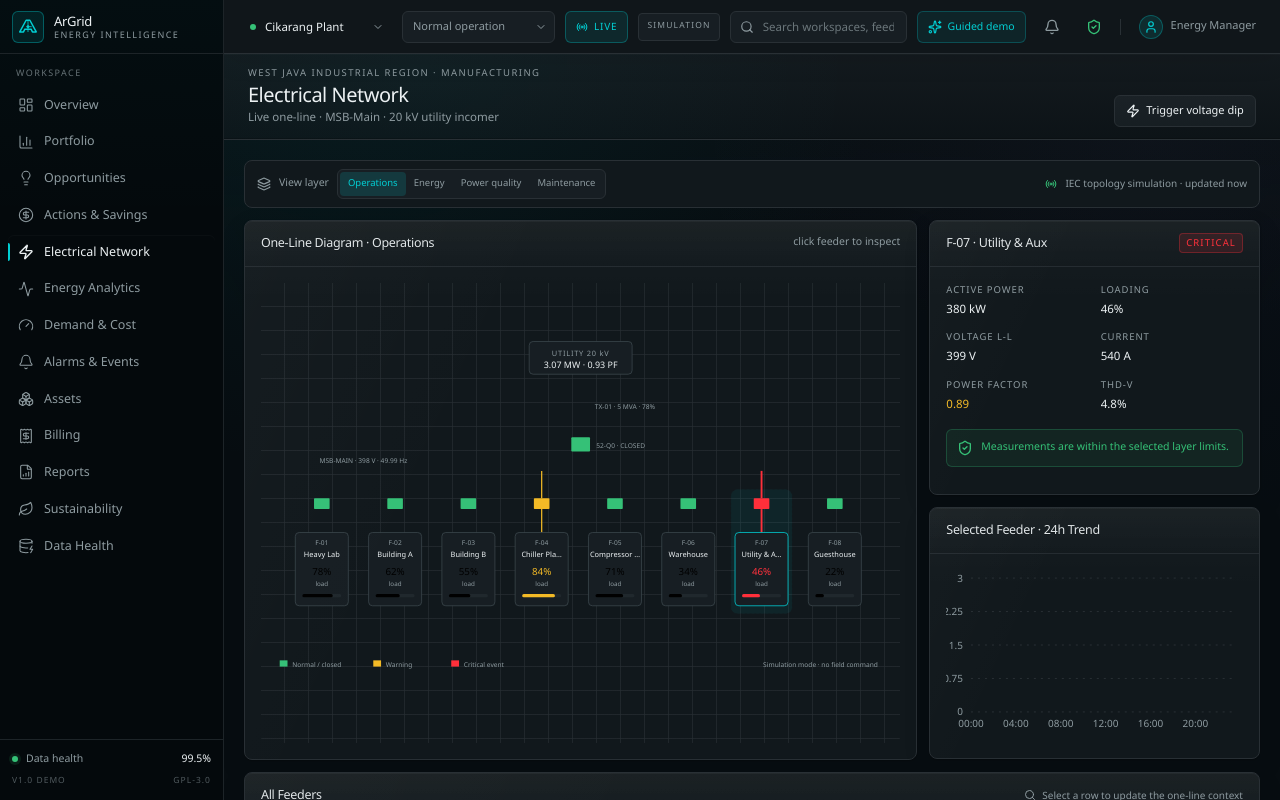
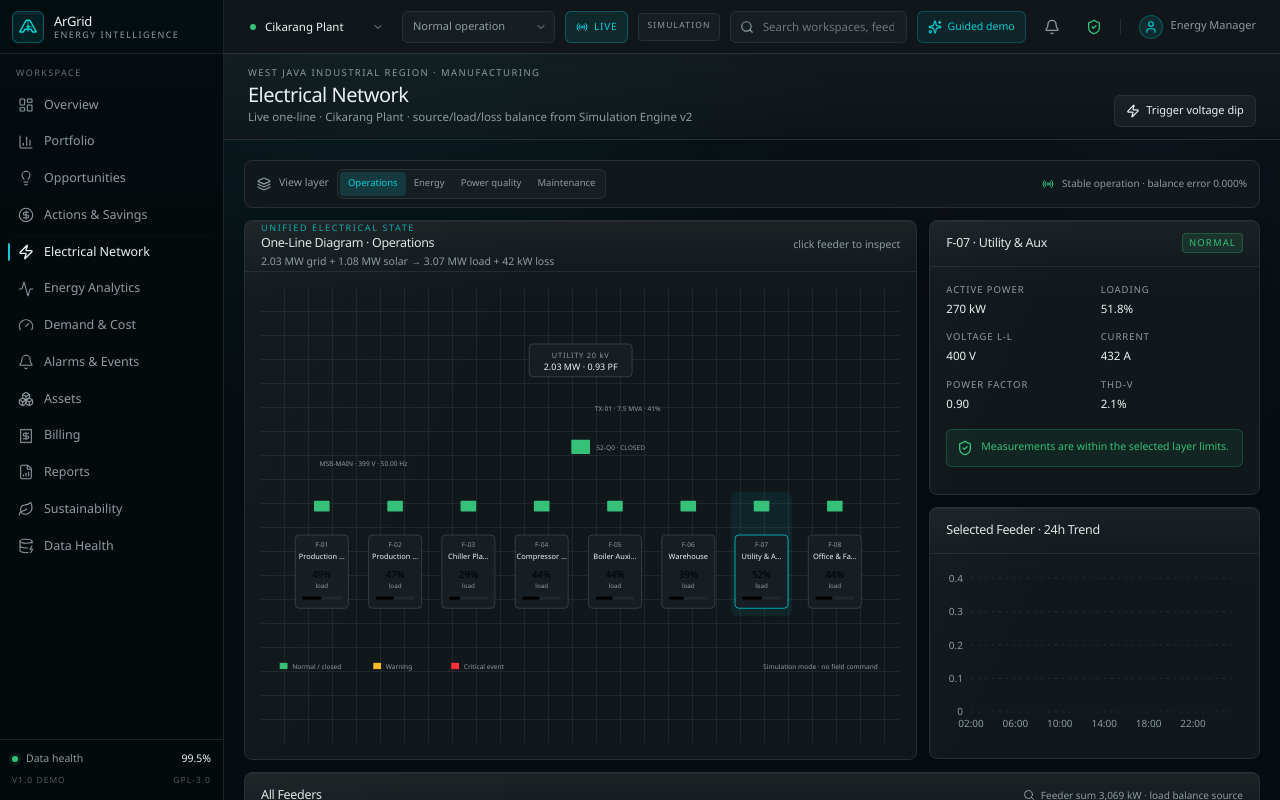
Before and after one commit to masarray/argrid-energy-management, a React (Vite) app: page /#/electrical in a window 1280 px wide. Built offline with nearby package versions, Linux system fonts and the light colour scheme.

Commit message:
Connect electrical one-line to simulation engine balance

```diff
--- a/src/routes/electrical.tsx
+++ b/src/routes/electrical.tsx
@@ -1,10 +1,10 @@
 import { createFileRoute } from "@tanstack/react-router";
 import { useMemo, useState } from "react";
-import { Activity, CircleAlert, Layers3, Radio, Search, ShieldCheck, Zap } from "lucide-react";
+import { CircleAlert, Layers3, Radio, Search, ShieldCheck, Zap } from "lucide-react";
 import { CartesianGrid, Line, LineChart, ResponsiveContainer, Tooltip, XAxis, YAxis } from "recharts";
 import { AppShell } from "@/components/app-shell";
 import { Panel, StatusPill } from "@/components/argrid-ui";
-import { feeders, fmtNum, powerFlow24h } from "@/lib/argrid-data";
+import { fmtNum } from "@/lib/argrid-data";
 import { useSimulation } from "@/lib/simulation";
 
 export const Route = createFileRoute("/electrical")({ component: ElectricalNetwork });
@@ -13,64 +13,66 @@ type Layer = "Operations" | "Energy" | "Power quality" | "Maintenance";
 const axis = { stroke: "var(--color-muted-foreground)", fontSize: 10, tickLine: false, axisLine: false };
 
 function ElectricalNetwork() {
-  const { metrics, scenario, setScenario, tick } = useSimulation();
+  const { metrics, scenario, scenarioState, setScenario, feeders, historian24h, site } = useSimulation();
   const [selectedId, setSelectedId] = useState("F-07");
   const [layer, setLayer] = useState<Layer>("Operations");
   const selected = feeders.find((feeder) => feeder.id === selectedId) ?? feeders[0];
   const totalKW = feeders.reduce((sum, feeder) => sum + feeder.kw, 0);
-  const voltageDip = scenario === "voltage-dip";
-  const selectedStatus = voltageDip && selected.id === "F-07" ? "critical" : selected.status;
-  const selectedVoltage = voltageDip && selected.id === "F-07" ? 328 : 398 + Math.sin(tick / 4) * 1.4;
-  const selectedPF = selected.id === "F-07" ? metrics.powerFactor - 0.04 : metrics.powerFactor;
-  const chartData = useMemo(() => powerFlow24h.map((point, index) => ({ ...point, load: +(point.load * (selected.kw / 860) + Math.sin((index + tick) / 8) * .03).toFixed(2) })), [selected.kw, tick]);
+  const voltageEvent = scenario === "voltage-dip" && scenarioState.phase !== "precondition";
+  const transformerLoading = metrics.currentPower / site.transformerCapacityMva * 100;
+  const busVoltage = feeders.reduce((sum, feeder) => sum + feeder.voltageV, 0) / Math.max(feeders.length, 1);
+  const chartData = useMemo(
+    () => historian24h.map((point) => ({ t: point.t, load: point.loadMw * selected.contributionPercent / 100 })),
+    [historian24h, selected.contributionPercent],
+  );
 
   return (
     <AppShell
       title="Electrical Network"
-      subtitle="Live one-line · MSB-Main · 20 kV utility incomer"
-      toolbar={<div className="flex gap-2"><button className="btn-secondary" onClick={() => setScenario("voltage-dip")}><Zap className="size-3.5" /> Trigger voltage dip</button></div>}
+      subtitle={`Live one-line · ${site.shortName} · source/load/loss balance from Simulation Engine v2`}
+      toolbar={<button className="btn-secondary" onClick={() => setScenario("voltage-dip")}><Zap className="size-3.5" /> Trigger voltage dip</button>}
     >
       <div className="mb-3 flex flex-wrap items-center gap-2 rounded-lg border border-border bg-surface px-3 py-2">
         <div className="flex items-center gap-2 text-[10.5px] text-muted-foreground"><Layers3 className="size-3.5" /> View layer</div>
-        <div className="flex rounded-md border border-border bg-surface-2 p-0.5">{(["Operations","Energy","Power quality","Maintenance"] as Layer[]).map((item)=><button key={item} className={`h-6 rounded px-2 text-[9.5px] ${layer===item?"bg-primary/15 text-primary":"text-muted-foreground hover:text-foreground"}`} onClick={()=>setLayer(item)}>{item}</button>)}</div>
-        <div className="ml-auto flex items-center gap-2 text-[10px] text-muted-foreground"><Radio className="size-3 text-green" /> IEC topology simulation · updated now</div>
+        <div className="flex rounded-md border border-border bg-surface-2 p-0.5">{(["Operations", "Energy", "Power quality", "Maintenance"] as Layer[]).map((item) => <button key={item} className={`h-6 rounded px-2 text-[9.5px] ${layer === item ? "bg-primary/15 text-primary" : "text-muted-foreground hover:text-foreground"}`} onClick={() => setLayer(item)}>{item}</button>)}</div>
+        <div className="ml-auto flex items-center gap-2 text-[10px] text-muted-foreground"><Radio className="size-3 text-green" /> {scenarioState.label} · balance error {metrics.balanceErrorPercent.toFixed(3)}%</div>
       </div>
 
-      <div className="grid grid-cols-1 xl:grid-cols-12 gap-3">
-        <Panel title={`One-Line Diagram · ${layer}`} className="xl:col-span-8 h-[540px]" actions={<span className="text-[10.5px] text-muted-foreground">click feeder to inspect</span>}>
-          <div className="relative w-full h-full grid-bg rounded-md overflow-hidden">
-            <svg viewBox="0 0 820 470" className="w-full h-full" role="img" aria-label="Interactive electrical one-line diagram">
+      <div className="grid grid-cols-1 gap-3 xl:grid-cols-12">
+        <Panel title={`One-Line Diagram · ${layer}`} eyebrow="Unified electrical state" subtitle={`${metrics.gridPower.toFixed(2)} MW grid + ${metrics.solarPower.toFixed(2)} MW solar → ${metrics.currentPower.toFixed(2)} MW load + ${metrics.transformerLossKw.toFixed(0)} kW loss`} className="h-[540px] xl:col-span-8" tone={scenarioState.phase === "event" ? "critical" : "accent"} actions={<span className="text-[10.5px] text-muted-foreground">click feeder to inspect</span>}>
+          <div className="relative h-full w-full overflow-hidden rounded-md grid-bg">
+            <svg viewBox="0 0 820 470" className="h-full w-full" role="img" aria-label="Interactive electrical one-line diagram driven by the simulation balance engine">
               <rect x="344" y="15" width="132" height="42" rx="5" fill="var(--color-surface-2)" stroke="var(--color-border-strong)" />
               <text x="410" y="33" textAnchor="middle" fill="var(--color-muted-foreground)" fontSize="9.5" letterSpacing="1">UTILITY 20 kV</text>
-              <text x="410" y="49" textAnchor="middle" fill="var(--color-foreground)" fontSize="11.5" fontWeight="500">{metrics.currentPower.toFixed(2)} MW · {metrics.powerFactor.toFixed(2)} PF</text>
+              <text x="410" y="49" textAnchor="middle" fill="var(--color-foreground)" fontSize="11.5" fontWeight="500">{metrics.gridPower.toFixed(2)} MW · {metrics.powerFactor.toFixed(2)} PF</text>
               <line x1="410" y1="57" x2="410" y2="80" stroke="var(--color-cyan)" strokeWidth="2" />
               <circle cx="410" cy="92" r="10" fill="none" stroke="var(--color-cyan)" strokeWidth="1.5" /><circle cx="410" cy="104" r="10" fill="none" stroke="var(--color-cyan)" strokeWidth="1.5" />
               <line x1="410" y1="114" x2="410" y2="138" stroke="var(--color-cyan)" strokeWidth="2" />
-              <text x="428" y="101" fill="var(--color-muted-foreground)" fontSize="8.5">TX-01 · 5 MVA · 78%</text>
+              <text x="428" y="101" fill="var(--color-muted-foreground)" fontSize="8.5">TX-01 · {site.transformerCapacityMva.toFixed(1)} MVA · {transformerLoading.toFixed(0)}%</text>
               <rect x="398" y="138" width="24" height="18" rx="1" fill="var(--color-green)" /><text x="430" y="151" fill="var(--color-muted-foreground)" fontSize="8.5">52-Q0 · CLOSED</text>
               <line x1="410" y1="156" x2="410" y2="181" stroke="var(--color-cyan)" strokeWidth="2" />
               <line x1="74" y1="181" x2="746" y2="181" stroke="var(--color-cyan)" strokeWidth="3" />
-              <text x="75" y="171" fill="var(--color-muted-foreground)" fontSize="8.5">MSB-MAIN · 398 V · 49.99 Hz</text>
+              <text x="75" y="171" fill="var(--color-muted-foreground)" fontSize="8.5">MSB-MAIN · {busVoltage.toFixed(0)} V · 50.00 Hz</text>
 
               {feeders.map((feeder, index) => {
                 const x = 78 + index * 94;
-                const effectiveStatus = voltageDip && feeder.id === "F-07" ? "critical" : feeder.status;
-                const color = effectiveStatus === "critical" ? "var(--color-red)" : effectiveStatus === "warning" ? "var(--color-amber)" : "var(--color-cyan)";
-                const breaker = effectiveStatus === "critical" ? "var(--color-red)" : effectiveStatus === "warning" ? "var(--color-amber)" : "var(--color-green)";
+                const color = feeder.status === "critical" ? "var(--color-red)" : feeder.status === "warning" ? "var(--color-amber)" : "var(--color-cyan)";
+                const breaker = feeder.status === "critical" ? "var(--color-red)" : feeder.status === "warning" ? "var(--color-amber)" : "var(--color-green)";
                 const selectedNode = selectedId === feeder.id;
-                const displayValue = layer === "Energy" ? `${feeder.kw} kW` : layer === "Power quality" ? `${feeder.id === "F-07" && voltageDip ? "82" : "99"}% Un` : layer === "Maintenance" ? `${Math.max(72, 99-index*3)}% health` : `${feeder.load}% load`;
+                const maintenanceHealth = Math.max(72, 99 - index * 3);
+                const displayValue = layer === "Energy" ? `${feeder.kw.toFixed(0)} kW` : layer === "Power quality" ? `${(feeder.voltageV / 400 * 100).toFixed(0)}% Un` : layer === "Maintenance" ? `${maintenanceHealth}% health` : `${feeder.load.toFixed(0)}% load`;
                 return (
                   <g key={feeder.id} onClick={() => setSelectedId(feeder.id)} className="cursor-pointer">
-                    {selectedNode && <rect x={x-39} y="205" width="78" height="159" rx="8" fill="var(--color-primary)" opacity=".07" stroke="var(--color-primary)" strokeOpacity=".55" strokeDasharray="3 3" />}
-                    <line x1={x} y1="181" x2={x} y2="216" stroke={color} strokeWidth={selectedNode?2.4:1.6} />
-                    <rect x={x-10} y="216" width="20" height="14" rx="1" fill={breaker} />
-                    <line x1={x} y1="230" x2={x} y2="260" stroke={color} strokeWidth={selectedNode?2.4:1.6} />
-                    <rect x={x-34} y="260" width="68" height="94" rx="5" fill="var(--color-surface-2)" stroke={selectedNode?"var(--color-primary)":"var(--color-border-strong)"} />
+                    {selectedNode && <rect x={x - 39} y="205" width="78" height="159" rx="8" fill="var(--color-primary)" opacity=".07" stroke="var(--color-primary)" strokeOpacity=".55" strokeDasharray="3 3" />}
+                    <line x1={x} y1="181" x2={x} y2="216" stroke={color} strokeWidth={selectedNode ? 2.4 : 1.6} />
+                    <rect x={x - 10} y="216" width="20" height="14" rx="1" fill={breaker} />
+                    <line x1={x} y1="230" x2={x} y2="260" stroke={color} strokeWidth={selectedNode ? 2.4 : 1.6} />
+                    <rect x={x - 34} y="260" width="68" height="94" rx="5" fill="var(--color-surface-2)" stroke={selectedNode ? "var(--color-primary)" : "var(--color-border-strong)"} />
                     <text x={x} y="276" textAnchor="middle" fill="var(--color-muted-foreground)" fontSize="8.5">{feeder.id}</text>
-                    <text x={x} y="291" textAnchor="middle" fill="var(--color-foreground)" fontSize="9.5" fontWeight="500">{feeder.name.length>12?`${feeder.name.slice(0,11)}…`:feeder.name}</text>
+                    <text x={x} y="291" textAnchor="middle" fill="var(--color-foreground)" fontSize="9.5" fontWeight="500">{feeder.name.length > 12 ? `${feeder.name.slice(0, 11)}…` : feeder.name}</text>
                     <text x={x} y="315" textAnchor="middle" fill={color} fontSize="12.5" fontWeight="500">{displayValue.split(" ")[0]}</text>
                     <text x={x} y="328" textAnchor="middle" fill="var(--color-muted-foreground)" fontSize="8">{displayValue.split(" ").slice(1).join(" ")}</text>
-                    <rect x={x-25} y="339" width="50" height="4" rx="2" fill="var(--color-surface-3)" /><rect x={x-25} y="339" width={50*(feeder.load/100)} height="4" rx="2" fill={color} />
+                    <rect x={x - 25} y="339" width="50" height="4" rx="2" fill="var(--color-surface-3)" /><rect x={x - 25} y="339" width={50 * Math.min(feeder.load, 100) / 100} height="4" rx="2" fill={color} />
                   </g>
                 );
               })}
@@ -80,23 +82,25 @@ function ElectricalNetwork() {
           </div>
         </Panel>
 
-        <div className="xl:col-span-4 space-y-3">
-          <Panel title={`${selected.id} · ${selected.name}`} className="h-[275px]" actions={<StatusPill status={selectedStatus} />}>
-            <div className="grid grid-cols-2 gap-3 text-[11.5px]"><Stat label="Active power" value={`${selected.kw} kW`} /><Stat label="Loading" value={`${selected.load}%`} tone={selected.load>82?"warn":undefined} /><Stat label="Voltage L-L" value={`${selectedVoltage.toFixed(0)} V`} tone={selectedVoltage<360?"critical":undefined} /><Stat label="Current" value={`${Math.round(selected.kw*1.42)} A`} /><Stat label="Power factor" value={selectedPF.toFixed(2)} tone={selectedPF<.9?"warn":undefined} /><Stat label="THD-V" value={`${(2.8+(selected.id==="F-07"?2:0)).toFixed(1)}%`} /></div>
-            {voltageDip && selected.id === "F-07" ? <div className="mt-4 flex items-start gap-2 rounded-md border border-red/30 bg-red/9 p-2.5 text-[10.5px] text-red"><CircleAlert className="size-4 shrink-0" /><div><div className="font-medium">Voltage sag 82% Un · 240 ms</div><div className="mt-0.5 text-red/75">Event correlated at 14:32:18. Two downstream loads affected.</div></div></div> : <div className="mt-4 flex items-start gap-2 rounded-md border border-green/25 bg-green/8 p-2.5 text-[10.5px] text-green"><ShieldCheck className="size-4 shrink-0" />Measurements are within the selected layer limits.</div>}
+        <div className="space-y-3 xl:col-span-4">
+          <Panel title={`${selected.id} · ${selected.name}`} className="h-[275px]" actions={<StatusPill status={selected.status} />}>
+            <div className="grid grid-cols-2 gap-3 text-[11.5px]"><Stat label="Active power" value={`${selected.kw.toFixed(0)} kW`} /><Stat label="Loading" value={`${selected.load.toFixed(1)}%`} tone={selected.load > 88 ? "warn" : undefined} /><Stat label="Voltage L-L" value={`${selected.voltageV.toFixed(0)} V`} tone={selected.voltageV < 360 ? "critical" : undefined} /><Stat label="Current" value={`${selected.currentA.toFixed(0)} A`} /><Stat label="Power factor" value={selected.powerFactor.toFixed(2)} tone={selected.powerFactor < 0.9 ? "warn" : undefined} /><Stat label="THD-V" value={`${selected.thdV.toFixed(1)}%`} /></div>
+            {voltageEvent && selected.id === "F-07" ? <div className={`mt-4 flex items-start gap-2 rounded-md border p-2.5 text-[10.5px] ${scenarioState.phase === "event" ? "border-red/30 bg-red/9 text-red" : "border-amber/30 bg-amber/8 text-amber"}`}><CircleAlert className="size-4 shrink-0" /><div><div className="font-medium">Voltage sag 82% Un · 240 ms</div><div className="mt-0.5 opacity-75">{scenarioState.label}. Event and downstream recovery remain correlated.</div></div></div> : <div className="mt-4 flex items-start gap-2 rounded-md border border-green/25 bg-green/8 p-2.5 text-[10.5px] text-green"><ShieldCheck className="size-4 shrink-0" />Measurements are within the selected layer limits.</div>}
           </Panel>
 
           <Panel title="Selected Feeder · 24h Trend" className="h-[252px]">
-            <ResponsiveContainer width="100%" height="100%"><LineChart data={chartData} margin={{top:8,right:8,left:-15,bottom:0}}><CartesianGrid stroke="var(--color-border)" strokeDasharray="2 5" vertical={false}/><XAxis dataKey="t" {...axis} interval={7}/><YAxis {...axis} width={40}/><Tooltip contentStyle={{background:"var(--color-surface-2)",border:"1px solid var(--color-border-strong)",borderRadius:6,fontSize:11}} formatter={(value:number)=>`${value.toFixed(2)} MW`}/><Line type="monotone" dataKey="load" stroke="var(--color-cyan)" strokeWidth={1.7} dot={false}/></LineChart></ResponsiveContainer>
+            <ResponsiveContainer width="100%" height="100%"><LineChart data={chartData} margin={{ top: 8, right: 8, left: -15, bottom: 0 }}><CartesianGrid stroke="var(--color-border)" strokeDasharray="2 5" vertical={false}/><XAxis dataKey="t" {...axis} interval={15}/><YAxis {...axis} width={40}/><Tooltip contentStyle={{ background: "var(--color-surface-2)", border: "1px solid var(--color-border-strong)", borderRadius: 6, fontSize: 11 }} formatter={(value: number) => `${value.toFixed(2)} MW`}/><Line type="monotone" dataKey="load" stroke="var(--color-cyan)" strokeWidth={1.7} dot={false}/></LineChart></ResponsiveContainer>
           </Panel>
         </div>
 
-        <Panel title="All Feeders" className="xl:col-span-12" padded={false} actions={<div className="flex items-center gap-1.5 text-[10px] text-muted-foreground"><Search className="size-3"/> Select a row to update the one-line context</div>}>
-          <div className="overflow-x-auto"><table className="w-full min-w-[760px] text-[11.5px]"><thead><tr className="text-left text-[9.5px] uppercase tracking-[0.12em] text-muted-foreground border-b border-border"><th className="px-4 py-2.5 font-normal">ID</th><th className="py-2.5 font-normal">Feeder</th><th className="py-2.5 font-normal text-right">Power</th><th className="py-2.5 font-normal text-right">Loading</th><th className="py-2.5 font-normal text-right">System share</th><th className="pr-4 py-2.5 font-normal">Status</th></tr></thead><tbody className="divide-y divide-border">{feeders.map((feeder)=><tr key={feeder.id} onClick={()=>setSelectedId(feeder.id)} className={`cursor-pointer hover:bg-surface-2/50 ${selectedId===feeder.id?"bg-primary/7":""}`}><td className="px-4 py-2.5 tabular text-muted-foreground">{feeder.id}</td><td className="py-2.5 font-medium">{feeder.name}</td><td className="py-2.5 text-right tabular">{fmtNum(feeder.kw)} kW</td><td className="py-2.5 text-right tabular">{feeder.load}%</td><td className="py-2.5 text-right tabular text-muted-foreground">{((feeder.kw/totalKW)*100).toFixed(1)}%</td><td className="pr-4 py-2.5"><StatusPill status={voltageDip&&feeder.id==="F-07"?"critical":feeder.status}/></td></tr>)}</tbody></table></div>
+        <Panel title="All Feeders" className="xl:col-span-12" padded={false} actions={<div className="flex items-center gap-1.5 text-[10px] text-muted-foreground"><Search className="size-3"/> Feeder sum {fmtNum(totalKW)} kW · load balance source</div>}>
+          <div className="overflow-x-auto"><table className="w-full min-w-[820px] text-[11.5px]"><thead><tr className="border-b border-border text-left text-[9.5px] uppercase tracking-[0.12em] text-muted-foreground"><th className="px-4 py-2.5 font-normal">ID</th><th className="py-2.5 font-normal">Feeder</th><th className="py-2.5 font-normal text-right">Power</th><th className="py-2.5 font-normal text-right">Loading</th><th className="py-2.5 font-normal text-right">System share</th><th className="py-2.5 font-normal text-right">Voltage</th><th className="pr-4 py-2.5 font-normal">Status</th></tr></thead><tbody className="divide-y divide-border">{feeders.map((feeder) => <tr key={feeder.id} onClick={() => setSelectedId(feeder.id)} className={`cursor-pointer hover:bg-surface-2/50 ${selectedId === feeder.id ? "bg-primary/7" : ""}`}><td className="px-4 py-2.5 tabular text-muted-foreground">{feeder.id}</td><td className="py-2.5 font-medium">{feeder.name}</td><td className="py-2.5 text-right tabular">{fmtNum(feeder.kw)} kW</td><td className="py-2.5 text-right tabular">{feeder.load.toFixed(1)}%</td><td className="py-2.5 text-right tabular text-muted-foreground">{feeder.contributionPercent.toFixed(1)}%</td><td className="py-2.5 text-right tabular">{feeder.voltageV.toFixed(0)} V</td><td className="pr-4 py-2.5"><StatusPill status={feeder.status}/></td></tr>)}</tbody></table></div>
         </Panel>
       </div>
     </AppShell>
   );
 }
 
-function Stat({label,value,tone}:{label:string;value:string;tone?:"warn"|"critical"}){return <div><div className="text-[9.5px] uppercase tracking-[0.1em] text-muted-foreground">{label}</div><div className={`mt-1 tabular font-medium ${tone==="warn"?"text-amber":tone==="critical"?"text-red":""}`}>{value}</div></div>}
+function Stat({ label, value, tone }: { label: string; value: string; tone?: "warn" | "critical" }) {
+  return <div><div className="text-[9.5px] uppercase tracking-[0.1em] text-muted-foreground">{label}</div><div className={`mt-1 tabular font-medium ${tone === "warn" ? "text-amber" : tone === "critical" ? "text-red" : ""}`}>{value}</div></div>;
+}
```
